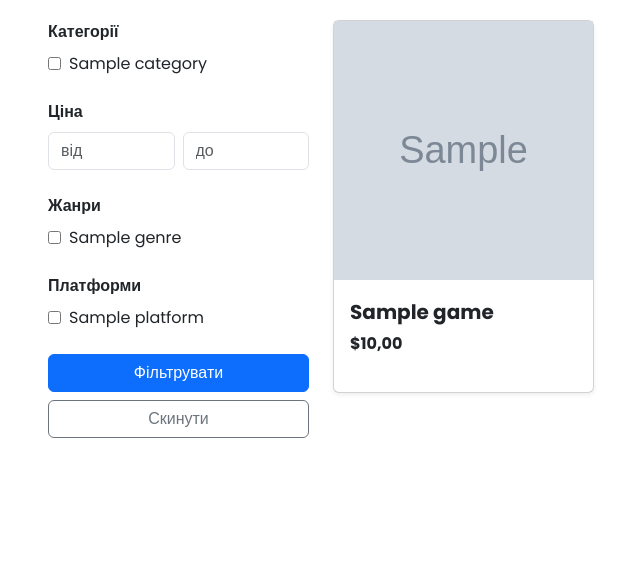
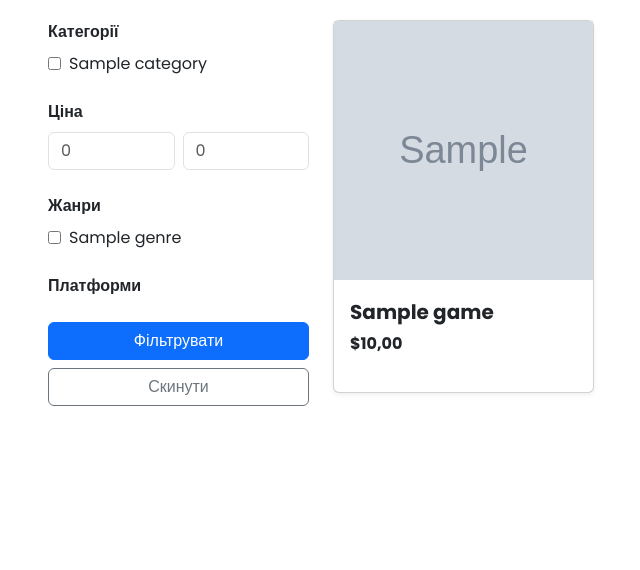
Before and after one commit to Oleksii-choko/gameshop, a Django app: page /shop/ in a window 1280 px wide. Shown: the part 442-1012 px from the top of the page, without its empty margins (34-674 px from the left). Run offline with Django 5.2, Linux system fonts and the light colour scheme; tables that the repository leaves empty hold one stand-in row (values such as "Sample post"); grey boxes marked "Sample" are stand-in pictures; some libraries are stand-ins or nearby versions.

Commit message:
version 1.2.2 created shop_page, paginator bag(next page, clear filter)

```diff
--- a/conf/settings.py
+++ b/conf/settings.py
@@ -46,9 +46,12 @@
         'APP_DIRS': True,
         'OPTIONS': {
             'context_processors': [
+                "django.template.context_processors.debug",
                 'django.template.context_processors.request',
                 'django.contrib.auth.context_processors.auth',
                 'django.contrib.messages.context_processors.messages',
+                "django.template.context_processors.media",
+                "django.template.context_processors.static",
             ],
         },
     },
--- a/gameshop/models.py
+++ b/gameshop/models.py
@@ -1,3 +1,5 @@
+from decimal import Decimal
+
 from django.db import models
 from django.core.validators import MinValueValidator, MaxValueValidator
 from django.urls import reverse
@@ -110,6 +112,12 @@
             return self.image.url
         else:
             return 'https://placehold.co/600x400/EEEEEE/222222?text=No+Image'
+    @property
+    def price_after_discount(self):
+        if self.discount_percent:
+            return (self.price * (Decimal(100) - Decimal(self.discount_percent)) / Decimal(100)).quantize(
+                Decimal('0.01'))
+        return self.price
 
     class Meta:
         verbose_name = 'Відеогра'
--- a/gameshop/templates/gameshop/components/shop_cards.html
+++ b/gameshop/templates/gameshop/components/shop_cards.html
@@ -8,10 +8,10 @@
             <h5 class="card-title mb-2">{{game}}</h5>
             <div class="d-flex align-items-baseline gap-2">
                 {% if game.discount_percent > 0 %}
-                <span class="fw-bold">$2</span>
+                <span class="fw-bold">${{game.price_after_discount}}</span>
                 <span class="text-muted text-decoration-line-through small">${{game.price}}</span>
                 {% else %}
-                <span class="fw-bold">${{game.price}}</span>
+                <span class="fw-bold">${{game.price_after_discount}}</span>
                 {% endif%}
             </div>
             <a href="#" class="stretched-link" aria-label="Перейти до гри"></a>
--- a/gameshop/templates/gameshop/components/shop_filters.html
+++ b/gameshop/templates/gameshop/components/shop_filters.html
@@ -1,14 +1,14 @@
 <aside class="col-lg-3">
-        <form id="filters" action="#" method="get" class="shop-filters">
+    <form id="filters" action="" method="get" class="shop-filters">
+        <input type="hidden" name="page" value="1">
         <!-- Категорії -->
         <div class="mb-4 filter-group">
             <div class="fw-semibold mb-2">Категорії</div>
             <ul class="list-unstyled mb-0">
-                {% for category in categories %}
+                {% for category in form.category %}
                 <li class="mb-1">
                     <label class="d-flex align-items-center gap-2 filter-check">
-                  <input type="checkbox" name="category" value="action">
-                  <span>{{category}}</span>
+                        {{category.tag}}<span>{{category.choice_label}}</span>
                     </label>
                 </li>
                 {% endfor%}
@@ -20,8 +20,8 @@
         <div class="mb-4 filter-group">
             <div class="fw-semibold mb-2">Ціна</div>
             <div class="d-flex align-items-center gap-2">
-              <input type="number" min="0" class="form-control" name="price_min" placeholder="від">
-              <input type="number" min="0" class="form-control" name="price_max" placeholder="до">
+                {{ form.price_min }}
+                {{ form.price_max }}
             </div>
         </div>
 
@@ -29,11 +29,11 @@
         <div class="mb-4 filter-group">
             <div class="fw-semibold mb-2">Жанри</div>
             <ul class="list-unstyled mb-0">
-                {% for genre in genres %}
+                {% for genre in form.genre %}
                 <li class="mb-1">
                     <label class="d-flex align-items-center gap-2 filter-check">
-                  <input type="checkbox" name="genre" value="platformer">
-                  <span>{{genre}}</span>
+                        {{genre.tag}}
+                        <span>{{genre.choice_label}}</span>
                     </label>
                 </li>
                 {% endfor %}
@@ -44,11 +44,11 @@
         <div class="mb-4 filter-group">
             <div class="fw-semibold mb-2">Платформи</div>
             <ul class="list-unstyled mb-0">
-                {% for platform in platforms %}
+                {% for platform in rform.platform %}
                 <li class="mb-1">
                     <label class="d-flex align-items-center gap-2 filter-check">
-                  <input type="checkbox" name="platform" value="windows">
-                  <span>{{platform}}</span>
+                        {{platform.tag}}
+                        <span>{{platform.choice_label}}</span>
                     </label>
                 </li>
                 {% endfor %}
@@ -56,6 +56,6 @@
         </div>
 
         <button class="btn btn-primary w-100" type="submit">Фільтрувати</button>
-          <a class="btn btn-outline-secondary w-100 mt-2" href="#">Скинути</a>
+        <a class="btn btn-outline-secondary w-100 mt-2" href="{% url 'shop_page' %}">Скинути</a>
     </form>
 </aside>
--- a/gameshop/templates/gameshop/components/shop_paginator.html
+++ b/gameshop/templates/gameshop/components/shop_paginator.html
@@ -1,23 +1,22 @@
+{% load querystring %}
+
 <nav class="mt-4 d-flex justify-content-end">
     <ul class="pagination mb-0">
         {% if page_obj.has_other_pages %}
         {% if page_obj.has_previous %}
-            <li class="page-item"><span class="page-link"><a href="?page=1">&laquo;</a></span></li>
+        <li class="page-item"><span class="page-link"><a href="?{% qs_replace request page=1 %}">&laquo;</a></span></li>
         {% endif %}
 
-            {% with current=page_obj.number %}
         {% for p in page_obj.paginator.page_range %}
-                  {% if p >= current|add:"-1" and p <= current|add:"1" %}
-                    {% if p == current %}
-                      <li class="page-item active"><span class="page-link">{{ p }}</span></li>
-                    {% else %}
-                      <li class="page-item"><a class="page-link" href="?page={{ p }}">{{ p }}</a></li>
-                    {% endif %}
+        {% if p >= page_obj.number|add:-1 and p <= page_obj.number|add:1 %}
+        <li class="page-item {% if p == page_obj.number %}active{% endif %}">
+            <a class="page-link" href="?{% qs_replace request page=p %}">{{ p }}</a>
+        </li>
         {% endif %}
         {% endfor %}
-            {% endwith %}
         {% if page_obj.has_next %}
-            <li class="page-item"><span class="page-link"><a href="?page={{ page_obj.paginator.num_pages }}">&raquo;</a></span></li>
+        <li class="page-item"><span class="page-link"><a
+                href="?{% qs_replace request page=page_obj.next_page_number %}">&raquo;</a></span></li>
         {% endif %}
         {%endif %}
     </ul>
--- a/gameshop/templates/gameshop/shop.html
+++ b/gameshop/templates/gameshop/shop.html
@@ -21,6 +21,8 @@
                 <div class="row row-cols-1 row-cols-md-2 row-cols-lg-3 g-4">
                     {% for game in games %}
                     {% include 'gameshop/components/shop_cards.html' %}
+                    {% empty %}
+                        <div class="col"><div class="alert alert-secondary">За обраними фільтрами нічого не знайдено.</div></div>
                     {% endfor%}
                 </div>
 
```
Also changed, not shown: gameshop/templatetags/querystring.py (added, +17 -0 lines), gameshop/templatetags/__init__.py (added). Lines whose indentation alone changed are shown as unchanged.
